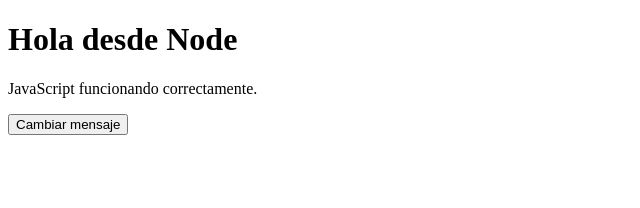
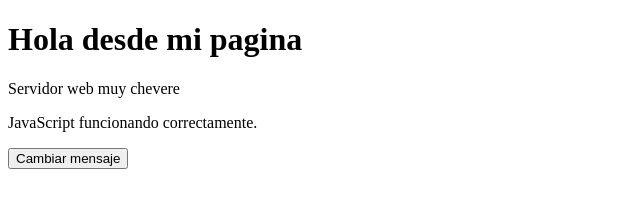
Before and after one commit to jramirec/10x-ejemploJRP, a website: page public/index.html in a window 1280 px wide. Shown: the whole page, without its empty margins (0-640 px from the left). Drawn offline with Linux system fonts and the light colour scheme.

Commit message:
Actualiza contenido de la pagina de inicio.
Co-authored-by: Cursor <cursoragent@cursor.com>

```diff
--- a/public/index.html
+++ b/public/index.html
@@ -6,8 +6,9 @@
     <title>Servidor básico</title>
   </head>
   <body>
-    <h1>Hola desde Node</h1>
-    <p id="mensaje">Cargando...</p>
+    <h1>Hola desde mi pagina</h1>
+    <p>Servidor web muy chevere</p>
+    <p id="mensaje"></p>
     <button id="btn">Cambiar mensaje</button>
     <script src="/app.js"></script>
   </body>
```
